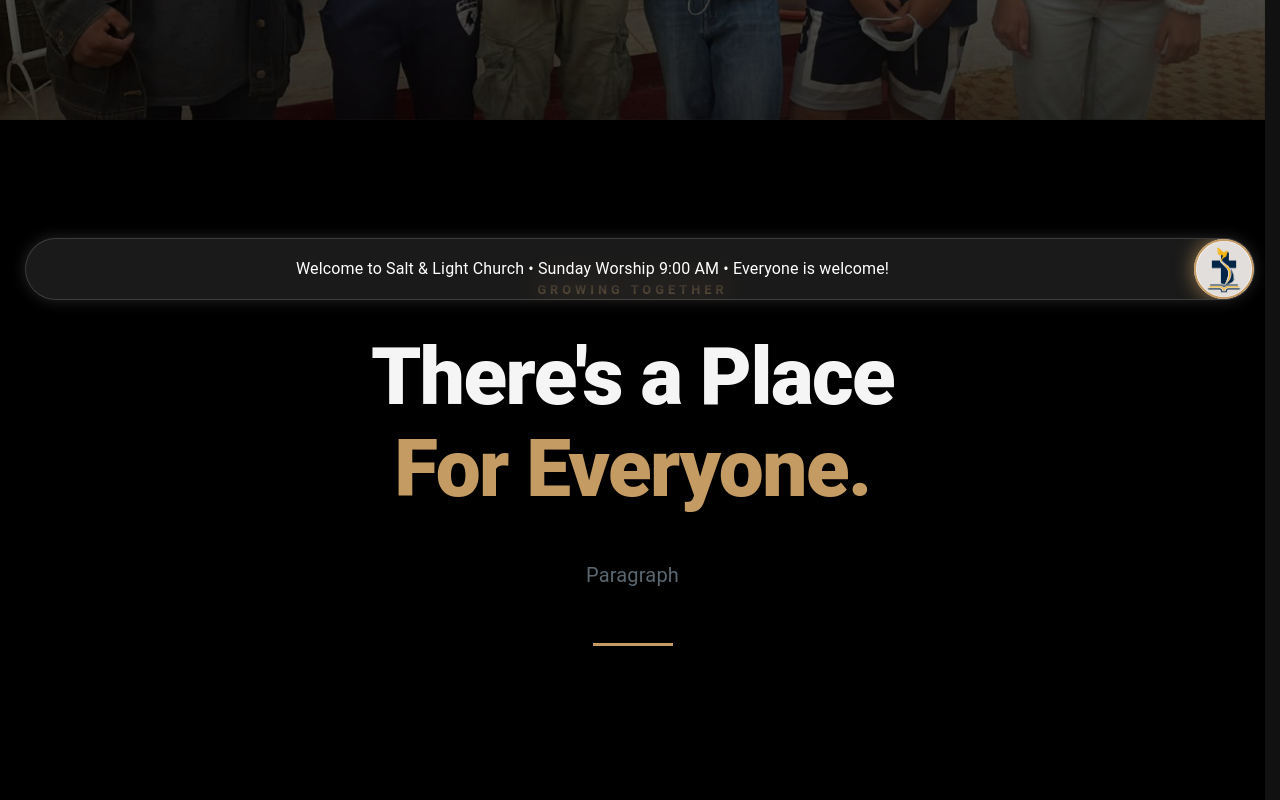
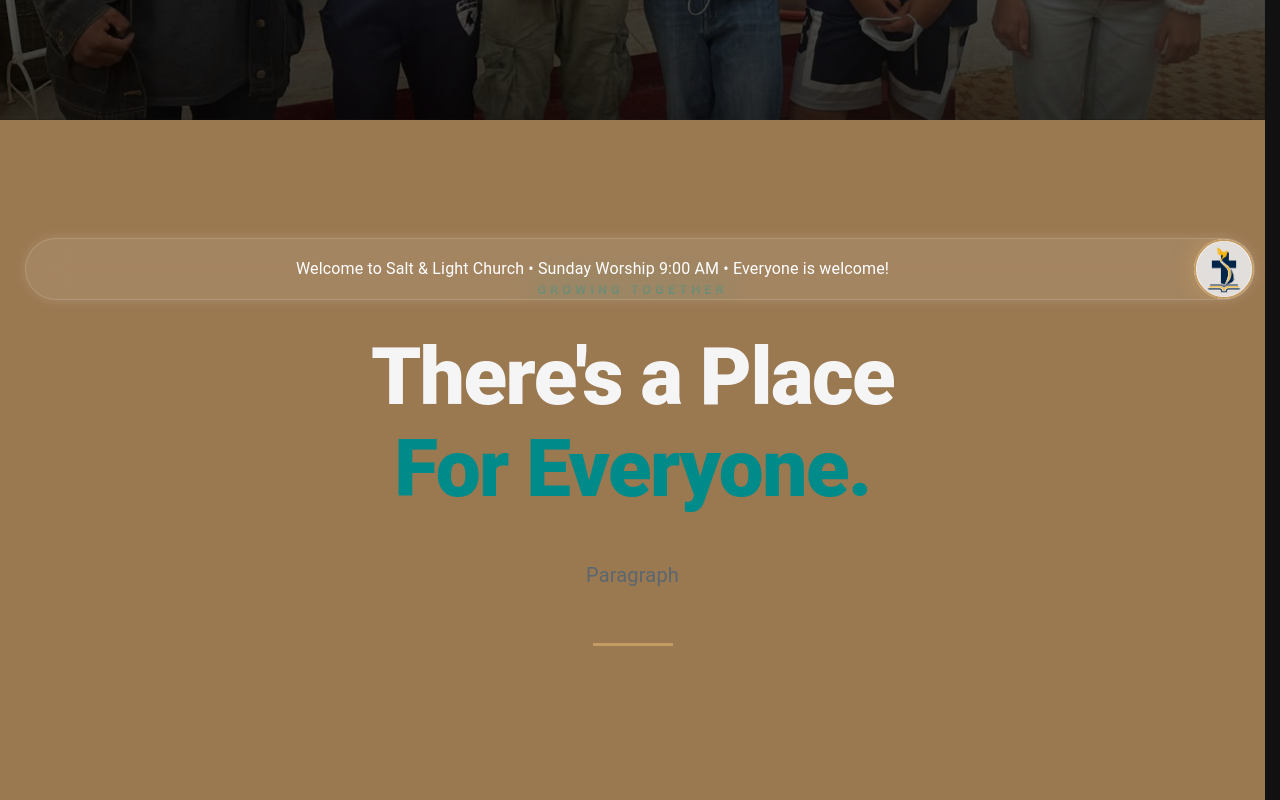
Before and after one commit to JayRostorfer/Salt-LightChurch, a Next.js app: page /ministries/aroma-women in a window 1280 px wide. Shown: the part 480-1280 px from the top of the page. Built offline with nearby package versions, Linux system fonts and the light colour scheme.

Commit message:
Change background and text colors in MinistryPageLayout4

```diff
--- a/src/components/ministries/MinistryPageLayout4.js
+++ b/src/components/ministries/MinistryPageLayout4.js
@@ -140,7 +140,7 @@ export default function MinistryPageLayout4({
             md: 20,
           },
 
-          background: "black",
+          background: "#9A7850",
         }}
       >
         <Container maxWidth="lg">
@@ -158,7 +158,7 @@ export default function MinistryPageLayout4({
             <Typography
               className="intro-animate"
               sx={{
-                color: "#9A7850",
+                color: "darkcyan",
                 letterSpacing: "4px",
                 fontSize: "0.8rem",
                 fontWeight: 700,
@@ -196,7 +196,7 @@ export default function MinistryPageLayout4({
               <Box
                 component="span"
                 sx={{
-                  color: "#c49b63",
+                  color: "darkcyan",
                 }}
               >
                 For Everyone.
```
